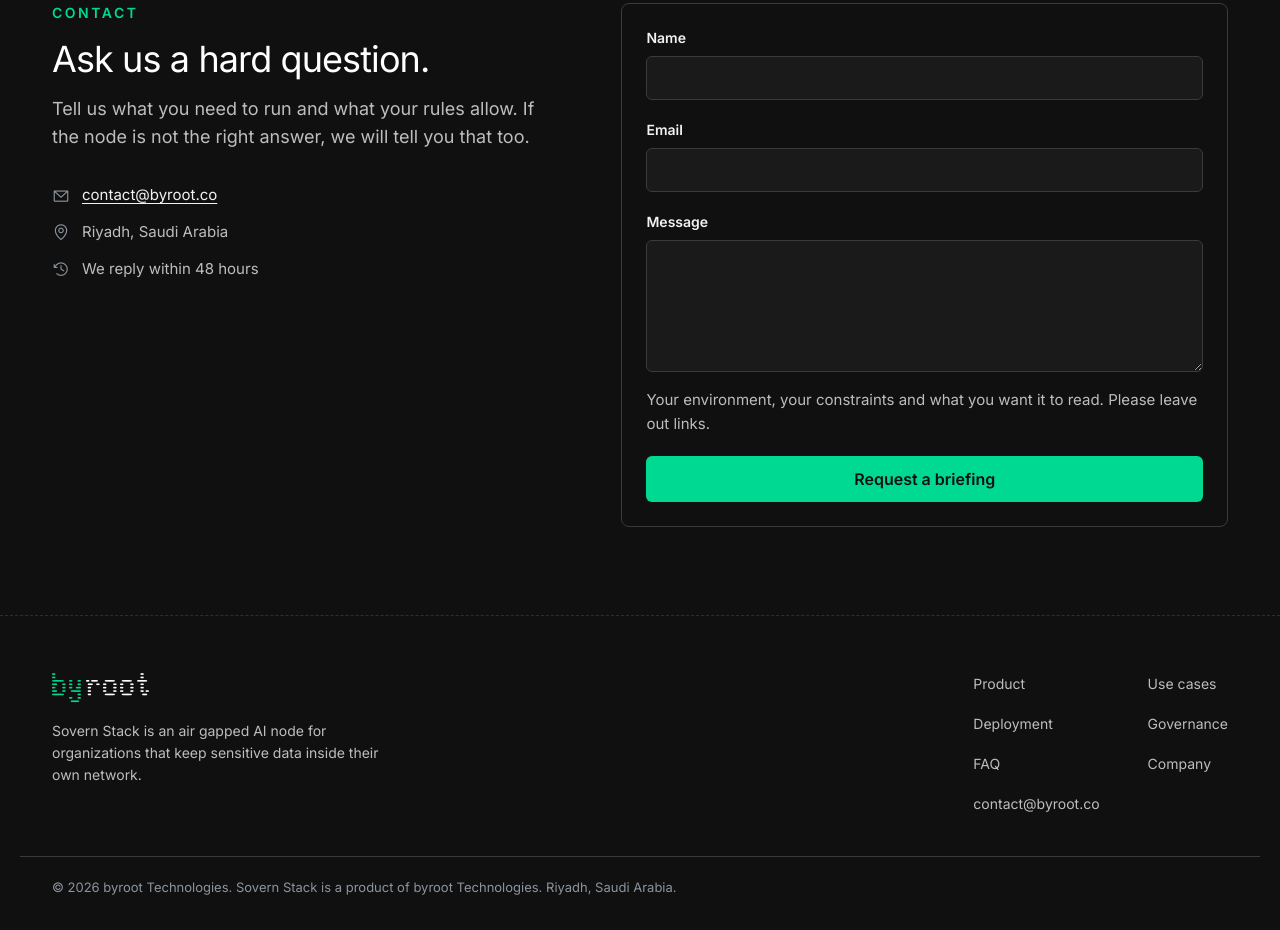
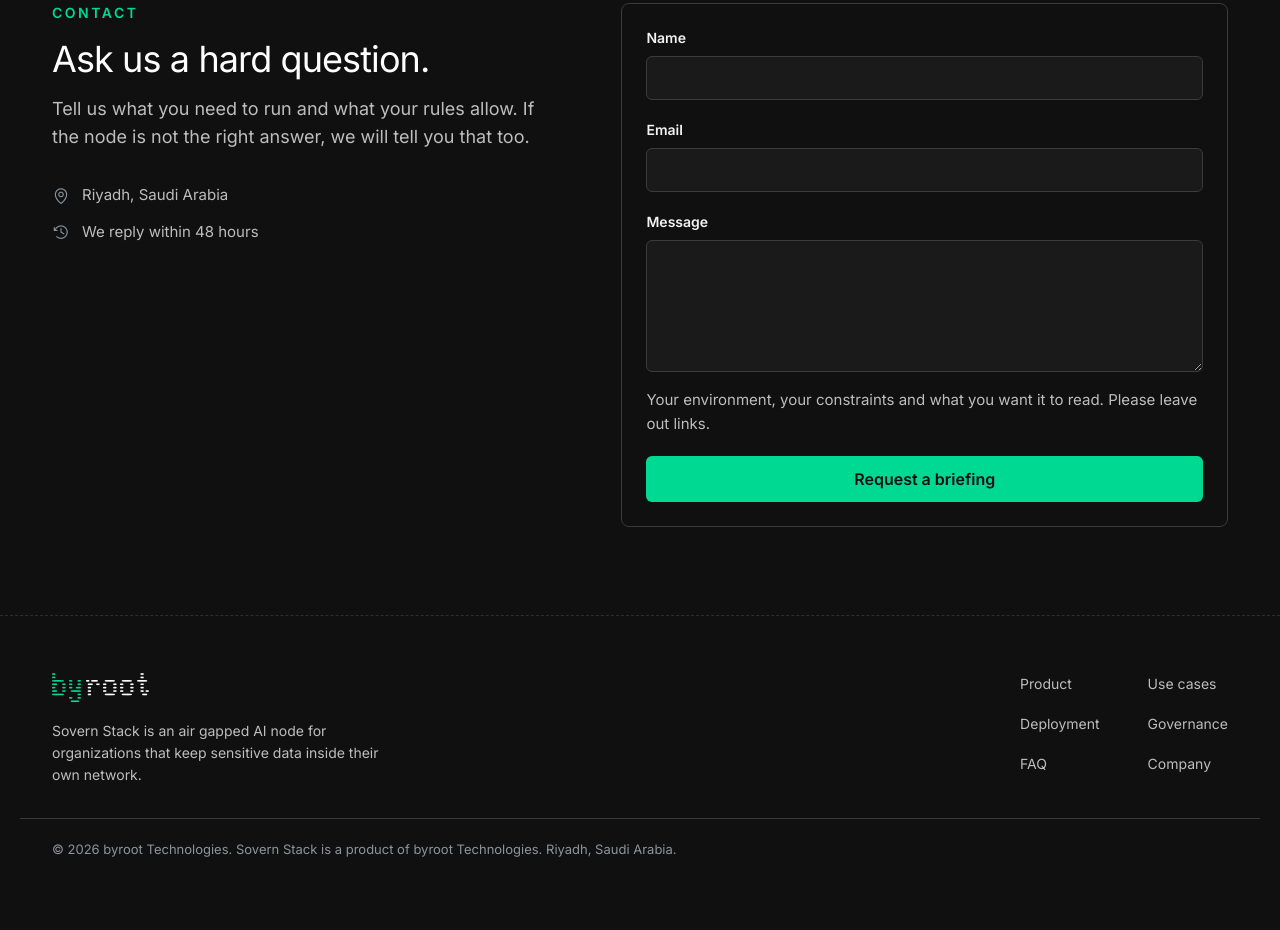
Before and after one commit to alnajjarahmad/byroot-website, a plain HTML site: page index.html in a window 1280 px wide. Shown: the part 6379-7309 px from the top of the page. After the commit the page ends 7271 px from the top, so only its background shows below. Drawn offline with nearby package versions, Linux system fonts and the light colour scheme.

Commit message:
Update index.html

```diff
--- a/index.html
+++ b/index.html
@@ -308,7 +308,6 @@
         <h2 id="contact-title" style="margin-block-start: 16px">Ask us a hard question.</h2>
         <p class="lead">Tell us what you need to run and what your rules allow. If the node is not the right answer, we will tell you that too.</p>
         <ul class="contact-details">
-          <li><i class="ph ph-envelope-simple" aria-hidden="true"></i><a href="mailto:contact@byroot.co">contact@byroot.co</a></li>
           <li><i class="ph ph-map-pin" aria-hidden="true"></i><span>Riyadh, Saudi Arabia</span></li>
           <li><i class="ph ph-clock-counter-clockwise" aria-hidden="true"></i><span>We reply within 48 hours</span></li>
         </ul>
@@ -358,7 +357,6 @@
         <li><a href="#compliance">Governance</a></li>
         <li><a href="#faq">FAQ</a></li>
         <li><a href="#company">Company</a></li>
-        <li><a href="mailto:contact@byroot.co">contact@byroot.co</a></li>
       </ul>
     </nav>
   </div>
```
